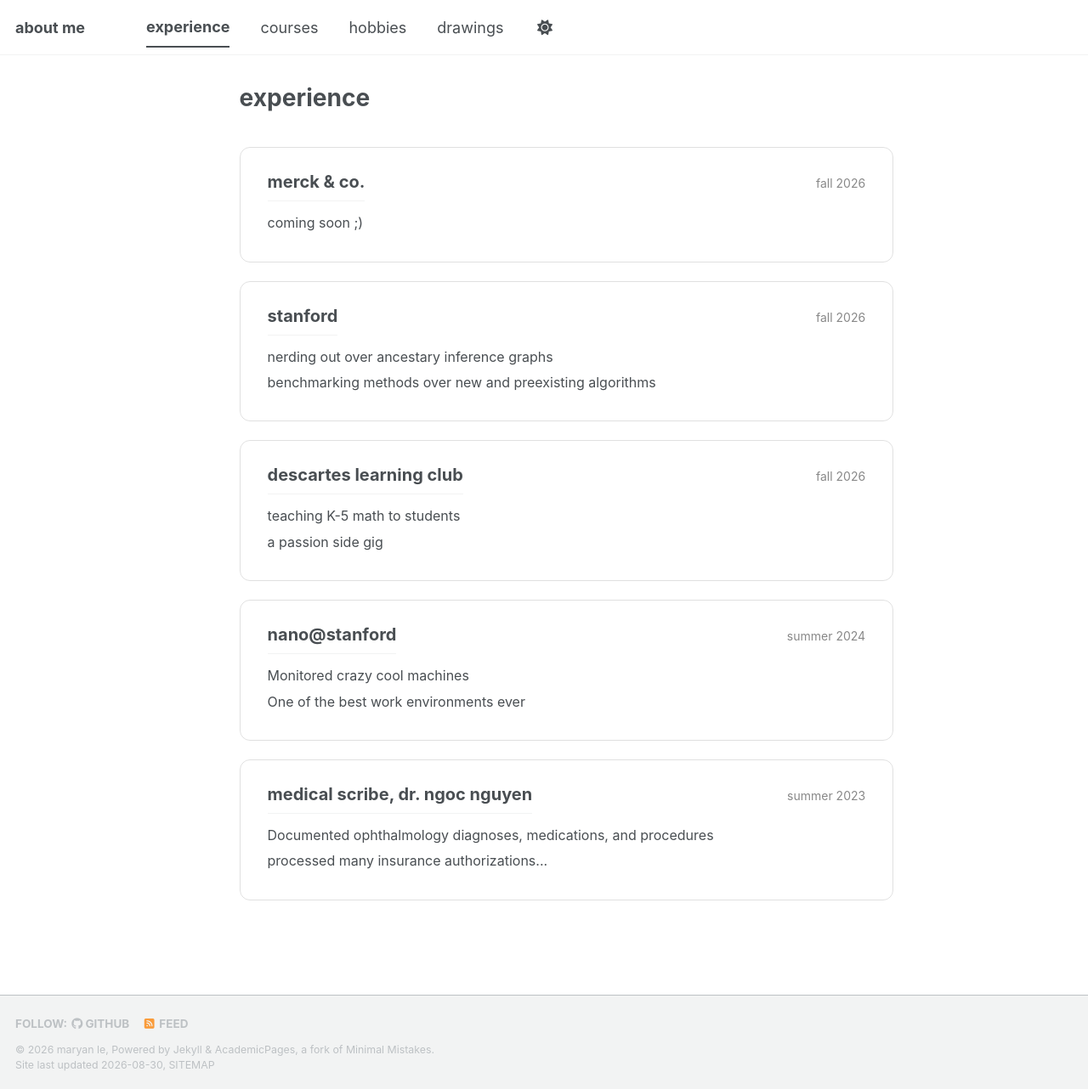
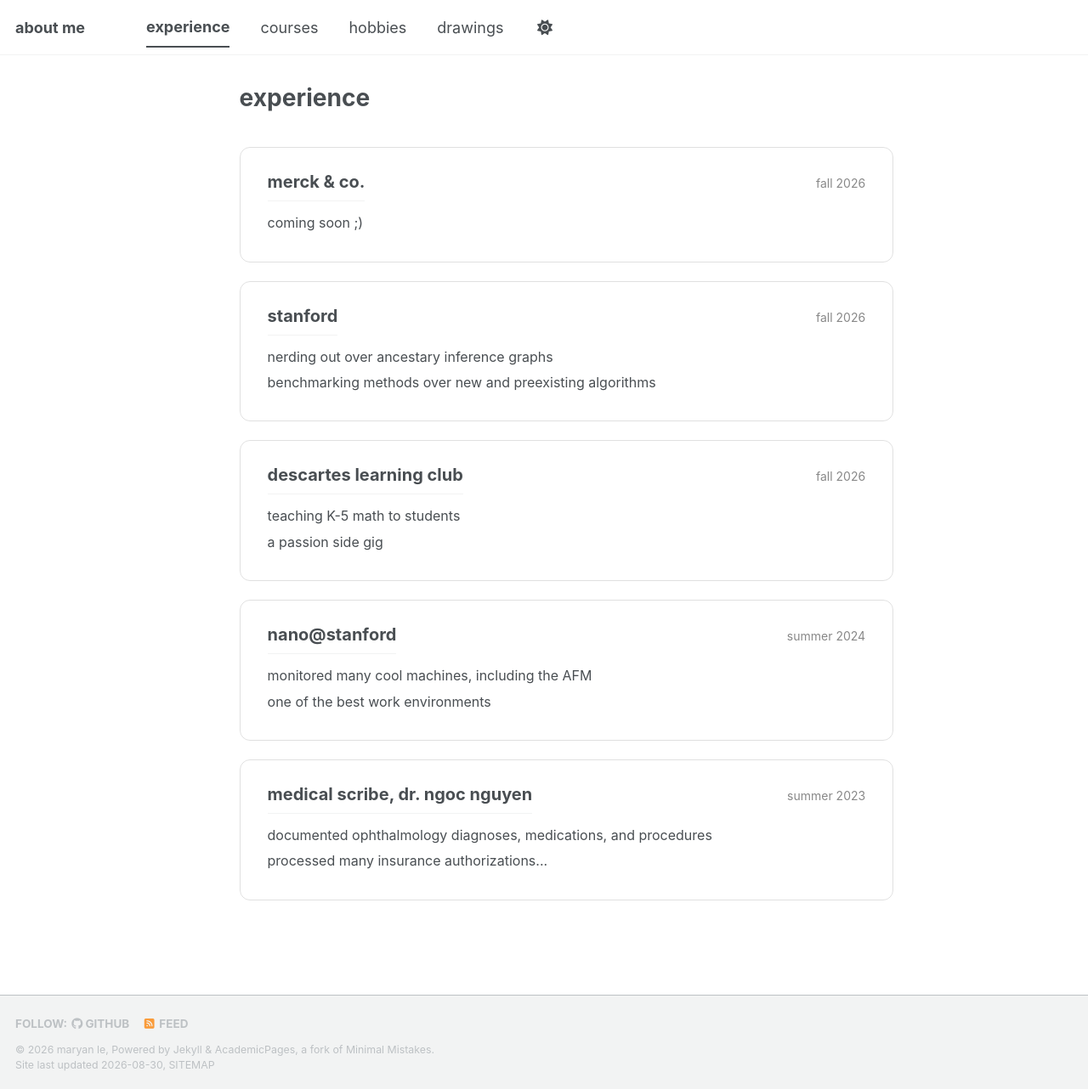
Before and after one commit to lemaryan/lemaryan.github.io, a Jekyll site: the page built from _pages/experience.html, in a window 1280 px wide and 1282 px high. Shown: the whole window at 85% size. Built offline with Jekyll 4.4.1, drawn with Linux system fonts in a browser that asks for light colours; a style sheet for code colours, icons or effects is not loaded.

Commit message:
Revise experience descriptions for capitalization
Updated experience descriptions for consistency in capitalization.

```diff
--- a/_pages/experience.html
+++ b/_pages/experience.html
@@ -150,8 +150,8 @@ author_profile: false
     </div>
 
     <div class="experience-description">
-      <p>Monitored crazy cool machines</p>
-      <p>One of the best work environments ever</p>
+      <p>monitored many cool machines, including the AFM</p>
+      <p>one of the best work environments</p>
     </div>
   </div>
 
@@ -169,7 +169,7 @@ author_profile: false
     </div>
 
     <div class="experience-description">
-      <p>Documented ophthalmology diagnoses, medications, and procedures</p>
+      <p>documented ophthalmology diagnoses, medications, and procedures</p>
       <p>processed many insurance authorizations...</p>
     </div>
   </div>
```
